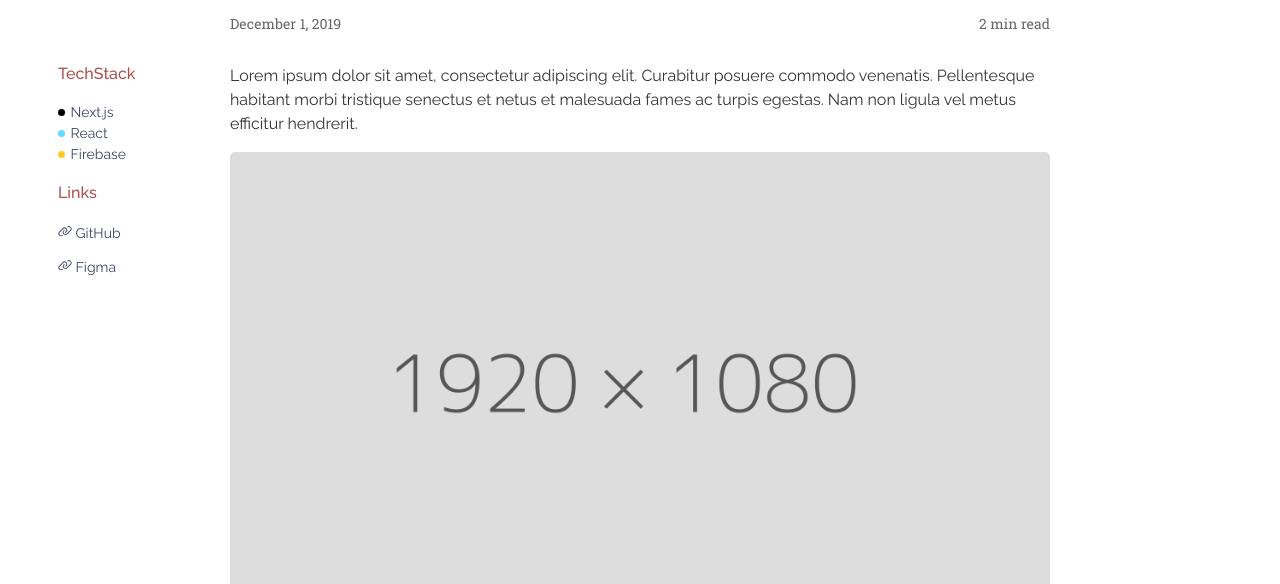
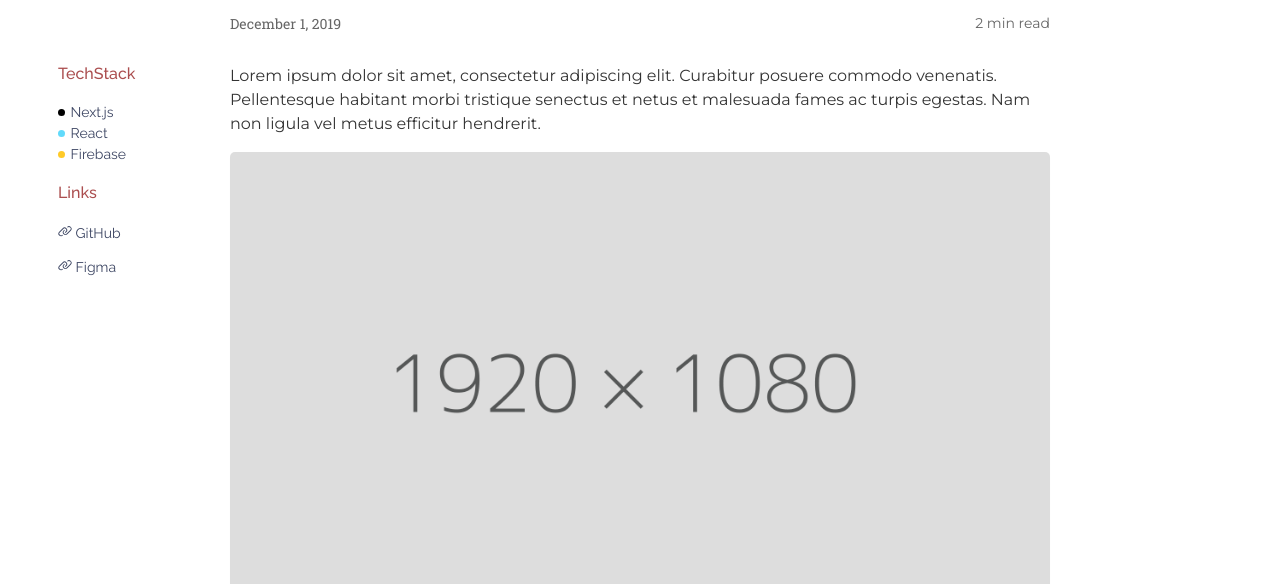
Before and after one commit to DMouayad/Portfolio-V2, an Astro site: page /experience/bloom-box in a window 1280 px wide. Shown: the part 216-800 px from the top of the page. Built offline with nearby package versions, Linux system fonts and the light colour scheme; Astro itself is replaced by a stand-in of ours.

Commit message:
feat: use "Montserrat" font for paragraphs

```diff
--- a/src/components/MainHead.astro
+++ b/src/components/MainHead.astro
@@ -41,12 +41,24 @@
 		font-weight: 100 900;
 		font-style: normal;
 	}
+	@font-face {
+		font-family: "Montserrat";
+		src:
+			url("/fonts/Montserrat-VariableFont_wght.woff2") format("woff2"),
+			url("/fonts/Montserrat-VariableFont_wght.ttf") format("truetype");
+		font-display: swap;
+		font-weight: 100 900;
+		font-style: normal;
+	}
 
 	body {
 		font-family: "Raleway", sans-serif;
 	}
 	h1 {
 		font-family: "Roboto Slab", sans-serif;
+	}
+	p {
+		font-family: "Montserrat", sans-serif;
 	}
 </style>
 
```
Also changed, not shown: public/fonts/Geist-Italic[wght].woff2 (deleted), public/fonts/Geist[wght].woff2 (deleted), public/fonts/Montserrat-VariableFont_wght.ttf (added), public/fonts/Montserrat-VariableFont_wght.woff2 (added).
